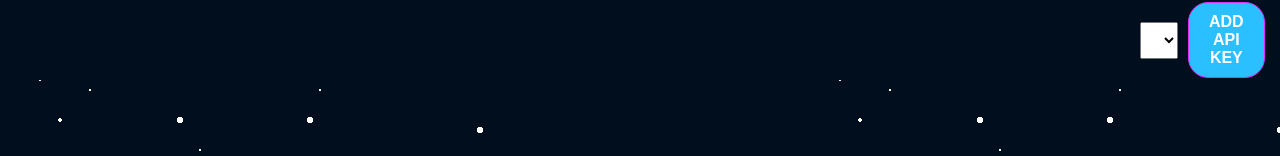
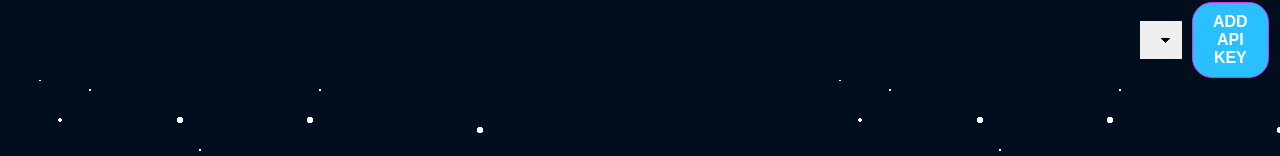
Before and after one commit to devbuilt888/gabe-vito-chatapp1, a website built with webpack: page dist/index.html in a window 1280 px wide. Shown: the top 156 px of the page. Built offline with nearby package versions, Linux system fonts and the light colour scheme.

Commit message:
added styles to dropdown

```diff
--- a/src/styles.css
+++ b/src/styles.css
@@ -190,7 +190,32 @@ h1 {
   font-size: 16px;
   margin-left: 1100px;
   width: 200px;
+  display: inline-block;
+  position: relative;
+
+  box-sizing: border-box;
+  padding: 0.5em 2em 0.5em 0.5em;
+  border: 1px solid #eee;
+  font: inherit;
+  line-height: inherit;
+  -webkit-appearance: none;
+  -moz-appearance: none;
+  -ms-appearance: none;
+  appearance: none;
+  background-repeat: no-repeat;
+  background-image: linear-gradient(45deg, transparent 50%, currentColor 50%), linear-gradient(135deg, currentColor 50%, transparent 50%);
+  background-position: right 15px top 1em, right 10px top 1em;
+  background-size: 5px 5px, 5px 5px;
 }
+
+/* .dropdown-options {
+  display: none;
+  position: absolute;
+  overflow: auto;
+  background-color:#fff;
+  border-radius:5px;
+  box-shadow: 0px 10px 10px 0px rgba(0,0,0,0.4);
+} */
 
 #modal {
   display: none;
```
